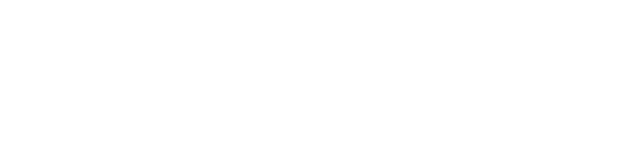
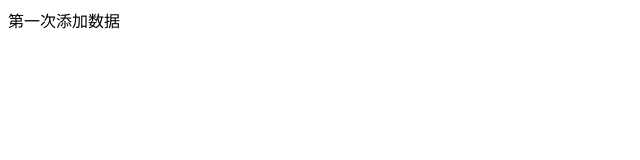
Before and after one commit to fuzhihai/TestMultiCodeVersion, a plain HTML site: page index.html in a window 1280 px wide. Shown: the whole page, without its empty margins (0-640 px from the left). Drawn offline with Linux system fonts and the light colour scheme.

Commit message:
增加第一次修改信息

```diff
--- a/index.html
+++ b/index.html
@@ -1,6 +1,6 @@
 <html>
     <head></head>
     <body>
-
+        第一次添加数据
     </body>
 </html>
```
